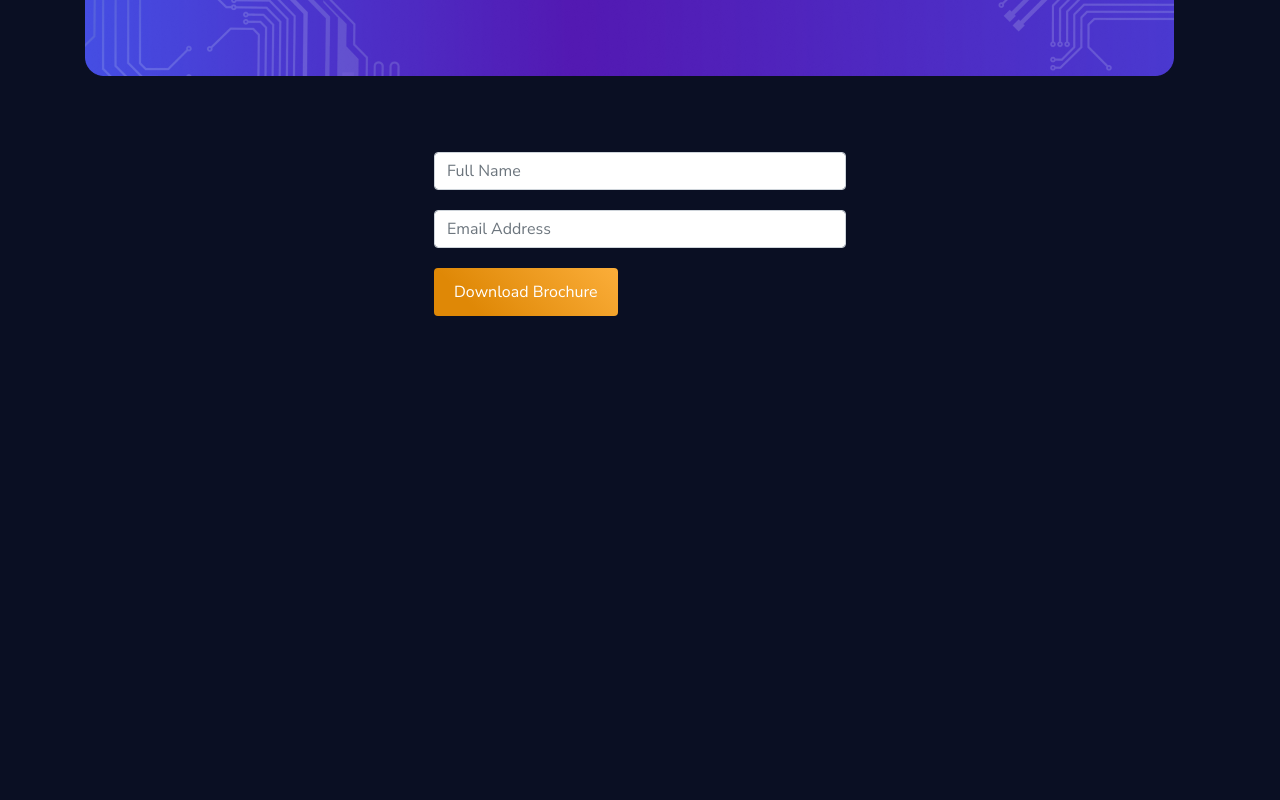
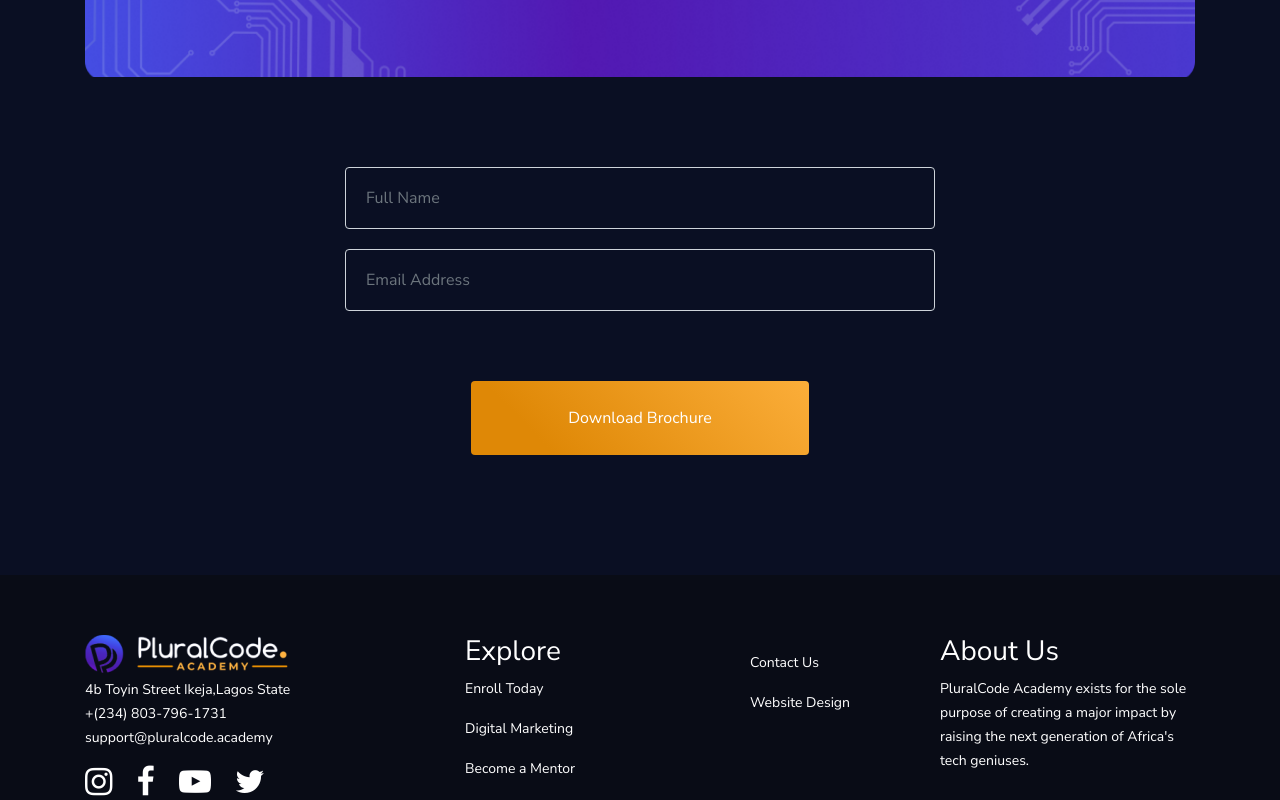
Before and after one commit to pluralcodetech/product_design_landingpage, a plain HTML site: page index.html in a window 1280 px wide. Shown: the part 1936-2736 px from the top of the page. Before the commit the page ends 2252 px from the top, so only its background shows below. Drawn offline with nearby package versions, Linux system fonts and the light colour scheme.

Commit message:
update on footer

```diff
--- a/index.html
+++ b/index.html
@@ -6,7 +6,9 @@
     <meta name="viewport" content="width=device-width, initial-scale=1.0">
     <title>Mentors</title>
     <link rel="stylesheet" href="https://cdn.jsdelivr.net/npm/bootstrap@4.6.1/dist/css/bootstrap.min.css" integrity="sha384-zCbKRCUGaJDkqS1kPbPd7TveP5iyJE0EjAuZQTgFLD2ylzuqKfdKlfG/eSrtxUkn" crossorigin="anonymous">
+    <link rel="stylesheet" href="https://stackpath.bootstrapcdn.com/font-awesome/4.7.0/css/font-awesome.min.css">
     <link rel="stylesheet" href="mentors.css">
+
 </head>
 <body>
     <div class="box">
@@ -166,7 +168,7 @@
         </div>
     </section>
 
-    <section>
+    <section class="become-a-designer">
       <div class="container">
         <div class="productDesigner">
           <h2>Become a Product Designer</h2>
@@ -174,7 +176,7 @@
         </div>
 
         <div class="wrap">
-          <form action="wrap-move">
+          <form>
             <div class="row details">
               <input type="Name" class="form-control" id="inputName" placeholder="Full Name">
               <input type="email" class="form-control" id="inputEmail" placeholder="Email Address">
@@ -186,6 +188,53 @@
         </div>
       </div>
     </section>
+
+    <footer>
+      <div class="container">
+        <div class="">
+          <div class="row">
+            <div class="col-xs-12 col-sm-12 col-md-4 col-lg-4 footerWrap">
+              <img src="./images/PluralCode-logo.png" alt="">
+              <p>4b Toyin Street Ikeja,Lagos State <br>
+                +(234) 803-796-1731 <br>
+                support@pluralcode.academy</p>
+                <div>
+                  <i class="fa fa-instagram fa-2x"></i>
+                <i class="fa fa-facebook fa-2x"></i>
+                <i class="fa fa-youtube-play fa-2x"></i>
+                <i class="fa fa-twitter fa-2x"></i>
+                </div>
+            </div>
+            <div class="col-xs-12 col-sm-12 col-md-3 col-lg-3 footerWrap footerWrap1">
+              <h3>Explore</h3>
+              <p>Enroll Today</p>
+              <p>Digital Marketing</p>
+              <p>Become a Mentor</p>
+            </div>
+            <div class="col-xs-12 col-sm-12 col-md-2 col-lg-2 footerWrap">
+              <p></p>
+              <p></p>
+              <p>Contact Us</p>
+              <p>Website Design</p>
+            </div>
+            <div class="col-xs-12 col-sm-12 col-md-3 col-lg-3 footerWrap">
+              <h3>About Us</h3>
+              <p>PluralCode Academy exists for the sole <br>
+                purpose of creating a major impact by <br>
+                raising the next generation
+                of Africa's <br> tech geniuses.</p>
+            </div>
+          </div>
+        </div>
+
+
+
+
+      </div>
+      <!-- <div class="copyright">
+        <p>&#169;2021 PluralCode Technologies.</p> -->
+      </div>
+    </footer>
 
 
 </body>
--- a/mentors.css
+++ b/mentors.css
@@ -87,7 +87,7 @@ body{
     word-wrap: break-word;
     margin-top: 150px;
   }
-  h1{
+  .box-content h1{
     font-weight: 800;
     font-style: normal;
     font-size: 74px;
@@ -96,7 +96,7 @@ body{
     margin-bottom: 27px;
 
   }
-  p{
+  .box-content p{
     font-style: normal;
     font-size: 28px;
     line-height: 40px;
@@ -160,7 +160,11 @@ body{
 
 .productDesigner{
   background-image: url(./images/spon.png);
+  /* width: 100%;
+  height: auto;
+  object-fit: cover; */
   background-repeat: no-repeat;
+  background-size: cover;
   margin-bottom: 70px;
 }
 .productDesigner h2{
@@ -184,36 +188,27 @@ body{
   padding-bottom: 74.54px;
 }
 
-
-input[type=text]{
-  width: 100%;
-  padding: 12px;
-  border: 1px solid #ccc;
-  border-radius: 4px;
-  resize: vertical;
-}
-
-input[type=submit] {
-  background-color: #04AA6D;
-  color: white;
-  padding: 12px 20px;
-  border: none;
-  border-radius: 4px;
-  cursor: pointer;
-  float: right;
-}
 .wrap{
   display: flex;
   justify-content: center;
   align-items: center;
-
+}
+form{
+  width:600px;
+  padding: 20px;
 }
 .form-control{
   margin-bottom: 20px;
+  padding: 30px 20px;
+  background: none;
+  color: #fff;
 }
-input[type=submit]:hover {
-  background-color: #45a049;
+.form-control:focus, .form-control:active, .form-control:hover {
+  background: none;
+  color: #fff;
+  border-color: none;
 }
+
 .db{
   border-radius: 4px;
   padding: 25px 97.5px;
@@ -221,56 +216,55 @@ input[type=submit]:hover {
   color: #ffffff;
   outline: none;
   border: none;
-
+  margin: 0px auto;
 }
-
+.details{
+  margin-bottom: 50px;
+}
+.become-a-designer{
+  margin-bottom: 100px;
+}
 @media screen and (max-width: 600px) {
   .col-75, input[type=submit] {
     width: 100%;
     margin-top: 0;
   }
 }
+.fa{
+  margin-right: 20px;
+}
+.fa-instagram{
+  color: #ffffff;
+  /* background: linear-gradient(90deg, #3F64F7 -18.69%, #5319B2 44.86%, #4940D6 112.15%); */
+}
 
-/* Clear floats after the columns */
+footer{
+  background-color:#090C16;
+ padding-top: 60px;
+}
+.footerWrap p{
+  /* font-style: normal;
+  font-weight: normal; */
+  font-size: 14px;
+  line-height: 24px;
+/* or 14px */
+
+}
+.footerWrap img{
+  margin-bottom: 5px;
+}
+
+.copyright{
+  background: linear-gradient(90deg, #3F64F7 -18.69%, #5319B2 44.86%, #4940D6 112.15%);
+  position: absolute;
+  width: 357px;
+  height: 56px;
+  left: 0px;
+  top: 374px;
+}
+
 .row:after {
   content: "";
   display: table;
   clear: both;
 }
-
-/* Responsive layout - when the screen is less than 600px wide, make the two columns stack on top of each other instead of next to each other */
-
-/* .regdownload{
-margin: 5% auto;
-width: 100%;
-
-}
-@media screen and (max-width: 600px) {
-  .regdownload {
-    margin: 5% auto !important;
-  }
-
-} */
-  /* width: 600px;
-  margin: 0 auto; */
-  /* border: 1px solid grey; */
-  /* margin: 20%;
-
-  border-radius: 10px;
-  padding: 20px; */
-/* } */
-
-
-/* .broch{
-  width: 200px;
-  margin: 0 auto;
-  border: 1px solid gray;
-  padding: 20px;
-  border-radius: 4px; */
-    /* padding: 22.5px 97.5px; */
-    /* background: linear-gradient(225.55deg, #FFB341 -11.25%, #DF8806 79.43%);
-    color: #ffffff;
-    outline: none !important; */
-    /* border: none;
-    box-shadow: none !important;
-} */
```
